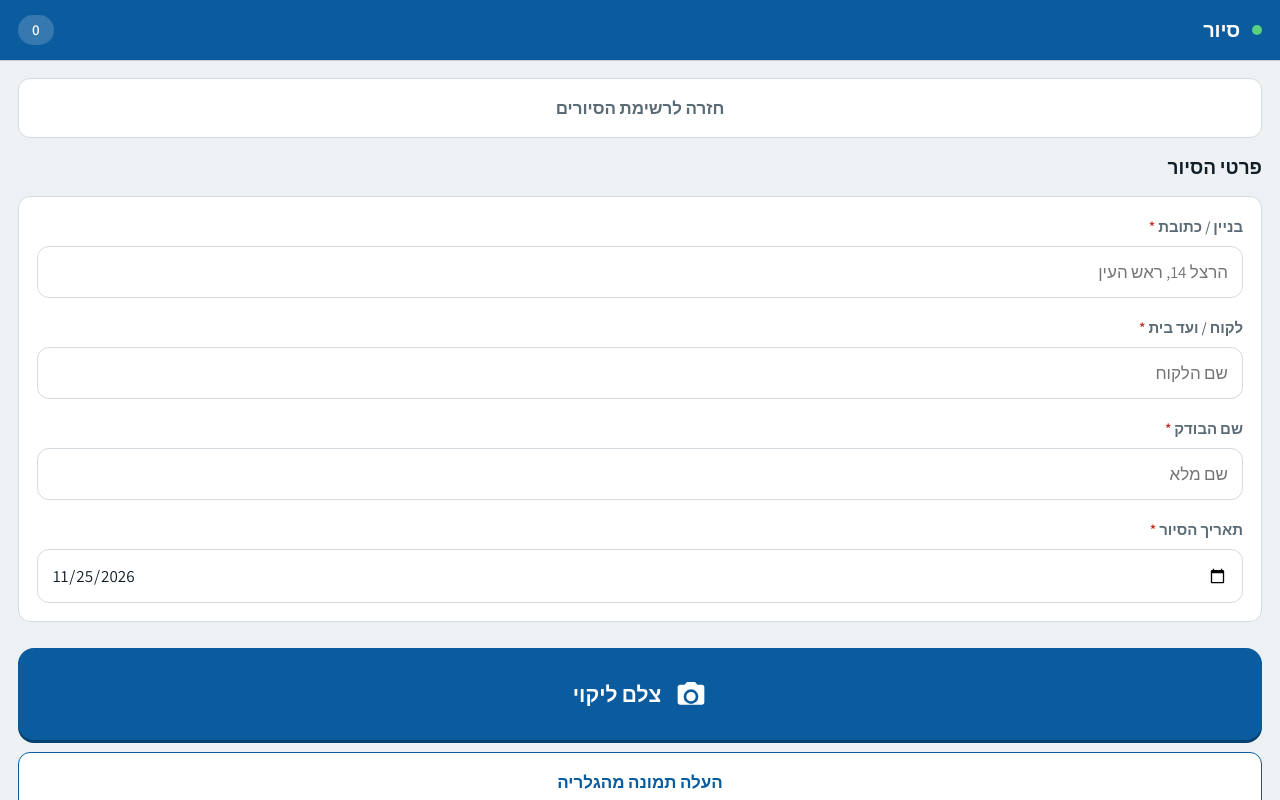
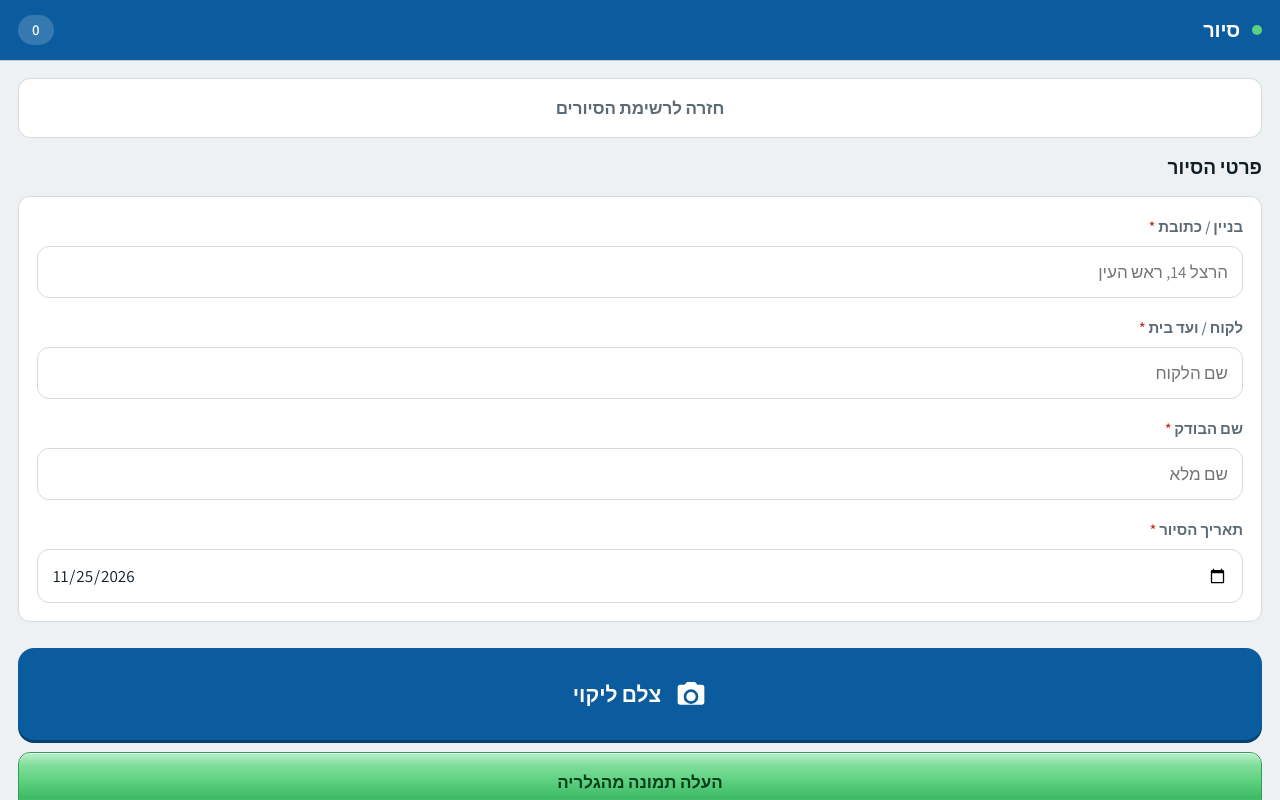
Before and after one commit to 241083david-eng/defect-tour, a plain HTML site: page index.html in a window 1280 px wide. Both pictures are taken after a click on the button "סיור חדש". Shown: the top 800 px of the page. Drawn offline with Linux system fonts and the light colour scheme.

Commit message:
כפתור הגלריה בירוק מטאלי, v9 (25.11, Opus 5.5, דוד: "תצבע את הכפתור בירוק מטאלי גוון ירוק כמו הנקודה שמסמנת דלוק"): הגוון של נקודת החיבור #5BD07E, טקסט ירוק כהה לקריאות בשמש.
Co-Authored-By: Claude Opus 5.5 <noreply@anthropic.com>

```diff
--- a/index.html
+++ b/index.html
@@ -81,7 +81,13 @@ h2.section{font-size:19px;margin:8px 0 14px;font-weight:800}
 }
 .shoot:active{transform:translateY(2px);box-shadow:0 1px 0 var(--action-dark)}
 .shoot svg{width:32px;height:32px;fill:currentColor}
-.btn.gallery{margin-top:12px}
+/* metallic green, same hue as the online dot (#5BD07E); dark text stays readable in sunlight */
+.btn.gallery{
+  margin-top:12px;color:#0B3D1E;border:1px solid #2E9E55;
+  background:linear-gradient(180deg,#B8F0C8 0%,#7FDD9A 22%,#5BD07E 50%,#3FB865 78%,#7FDD9A 100%);
+  box-shadow:inset 0 1px 0 rgba(255,255,255,.7),0 3px 0 #2E8A4E;
+}
+.btn.gallery:active{box-shadow:inset 0 1px 0 rgba(255,255,255,.7),0 1px 0 #2E8A4E}
 .hint{margin:0 2px 26px;font-size:15px;color:var(--ink2)}
 
 /* ---------- fields ---------- */
--- a/sw.js
+++ b/sw.js
@@ -1,4 +1,4 @@
-const CACHE = 'defect-tour-v8';
+const CACHE = 'defect-tour-v9';
 const ASSETS = [
   './',
   './index.html',
```
